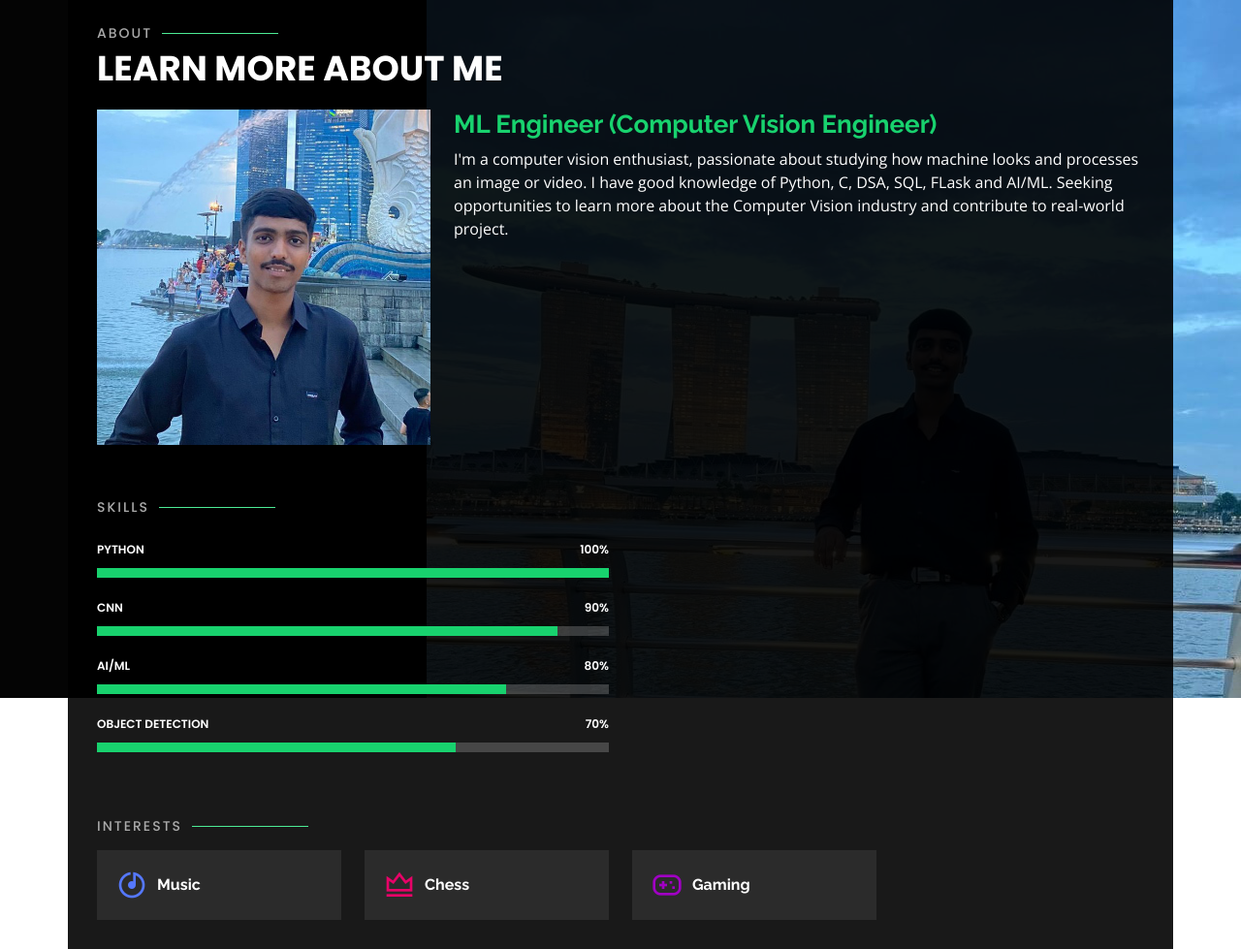
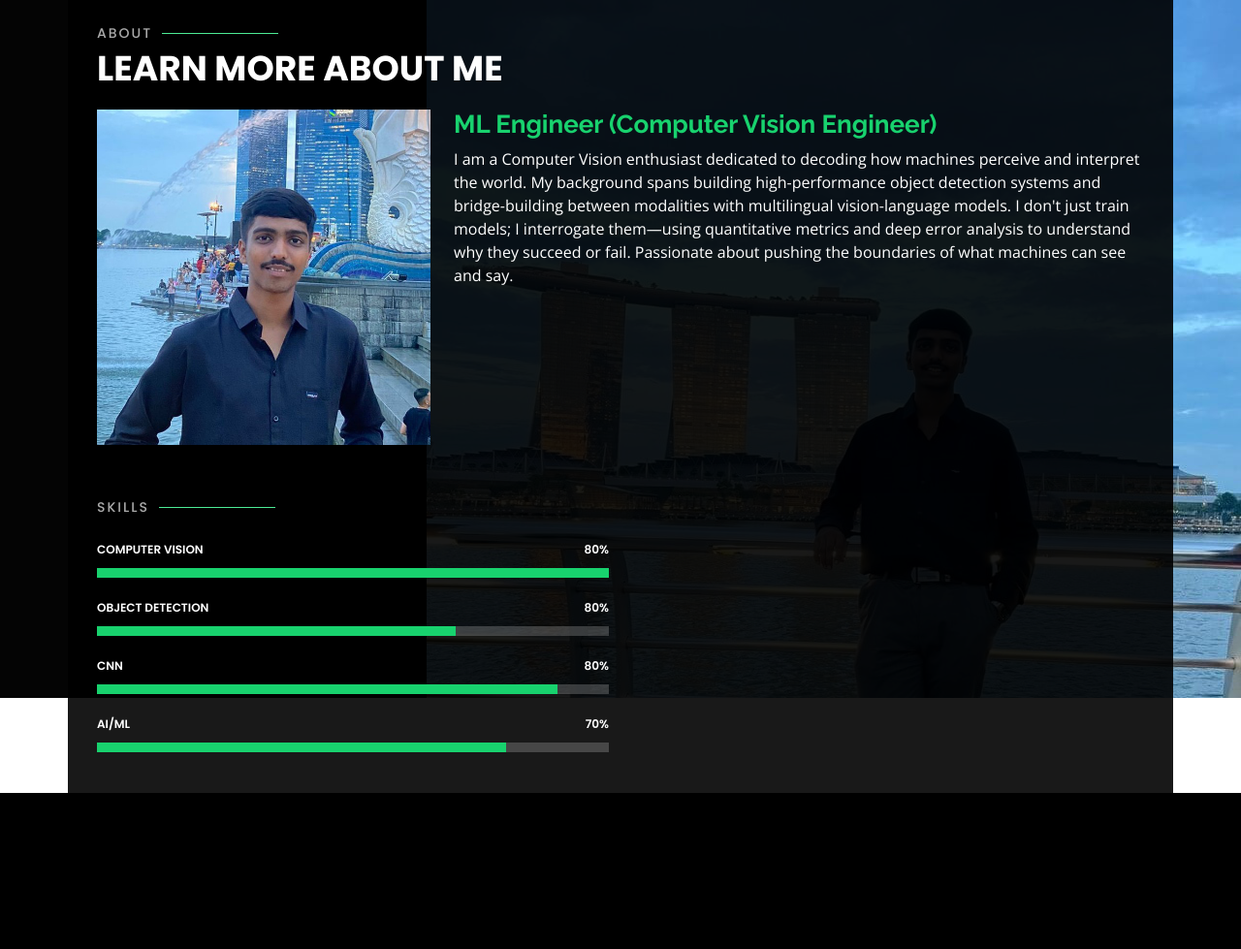
Before and after one commit to Viraj-Ajani/Portfolio, a Flask app: page /about in a window 1280 px wide. Shown: the part 80-1059 px from the top of the page at 97% size. After the commit the page ends 898 px from the top, so only its background shows below. Run offline with Flask 3, Linux system fonts and the light colour scheme; some libraries are stand-ins or nearby versions.

Commit message:
Updated about.html

```diff
--- a/templates/about.html
+++ b/templates/about.html
@@ -30,9 +30,10 @@
                 <div class="col-lg-8 pt-4 pt-lg-0 content" data-aos="fade-left">
                   <h3>ML Engineer (Computer Vision Engineer)</h3>
                   <p class="font-italic">
-                    I'm a computer vision enthusiast, passionate about studying how machine looks and processes an image or video.
-                    I have good knowledge of Python, C, DSA, SQL, FLask and AI/ML.
-                    Seeking opportunities to learn more about the Computer Vision industry and contribute to real-world project.
+                   I am a Computer Vision enthusiast dedicated to decoding how machines perceive and interpret the world.
+                   My background spans building high-performance object detection systems and bridge-building between modalities with multilingual vision-language models.
+                   I don't just train models; I interrogate them—using quantitative metrics and deep error analysis to understand why they succeed or fail.
+                   Passionate about pushing the boundaries of what machines can see and say.
                   </p>
                 </div>
               </div>
@@ -51,30 +52,30 @@
                 <div class="col-lg-6">
 
                   <div class="progress">
-                    <span class="skill"> Python <i class="val">100%</i></span>
+                    <span class="skill"> Computer Vision <i class="val">80%</i></span>
                     <div class="progress-bar-wrap">
                       <div class="progress-bar" role="progressbar" aria-valuenow="100" aria-valuemin="0" aria-valuemax="100" style="width: 100%;"></div>
                     </div>
                   </div>
 
                   <div class="progress">
-                    <span class="skill"> CNN <i class="val">90%</i></span>
+                    <span class="skill"> Object Detection <i class="val">80%</i></span>
+                    <div class="progress-bar-wrap">
+                      <div class="progress-bar" role="progressbar" aria-valuenow="70" aria-valuemin="0" aria-valuemax="100" style="width: 70%;"></div>
+                    </div>
+                  </div>
+
+                  <div class="progress">
+                    <span class="skill"> CNN <i class="val">80%</i></span>
                     <div class="progress-bar-wrap">
                       <div class="progress-bar" role="progressbar" aria-valuenow="90" aria-valuemin="0" aria-valuemax="100" style="width: 90%;"></div>
                     </div>
                   </div>
 
                   <div class="progress">
-                    <span class="skill"> AI/ML <i class="val">80%</i></span>
+                    <span class="skill"> AI/ML <i class="val">70%</i></span>
                     <div class="progress-bar-wrap">
                       <div class="progress-bar" role="progressbar" aria-valuenow="80" aria-valuemin="0" aria-valuemax="100" style="width: 80%;"></div>
-                    </div>
-                  </div>
-
-                  <div class="progress">
-                    <span class="skill"> Object Detection <i class="val">70%</i></span>
-                    <div class="progress-bar-wrap">
-                      <div class="progress-bar" role="progressbar" aria-valuenow="70" aria-valuemin="0" aria-valuemax="100" style="width: 70%;"></div>
                     </div>
                   </div>
 
@@ -85,7 +86,7 @@
             </div><!-- End Skills -->
 
             <!-- ======= Interests ======= -->
-            <div class="interests container">
+            <!-- <div class="interests container">
 
               <div class="section-title">
                 <h2>Interests</h2>
@@ -113,7 +114,8 @@
 
               </div>
 
-            </div><!-- End Interests -->
+            </div>-->
+            <!--End Interests -->
 
         </section><!-- End About Section -->
 
```
